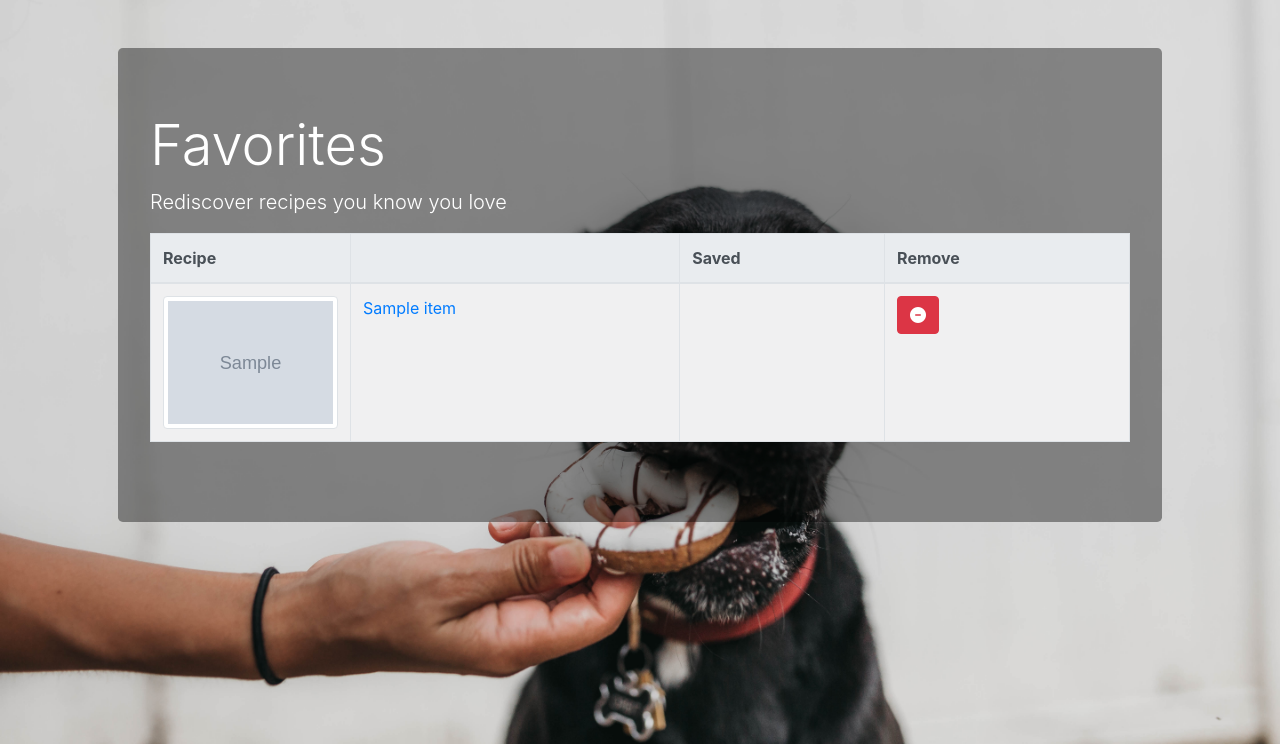
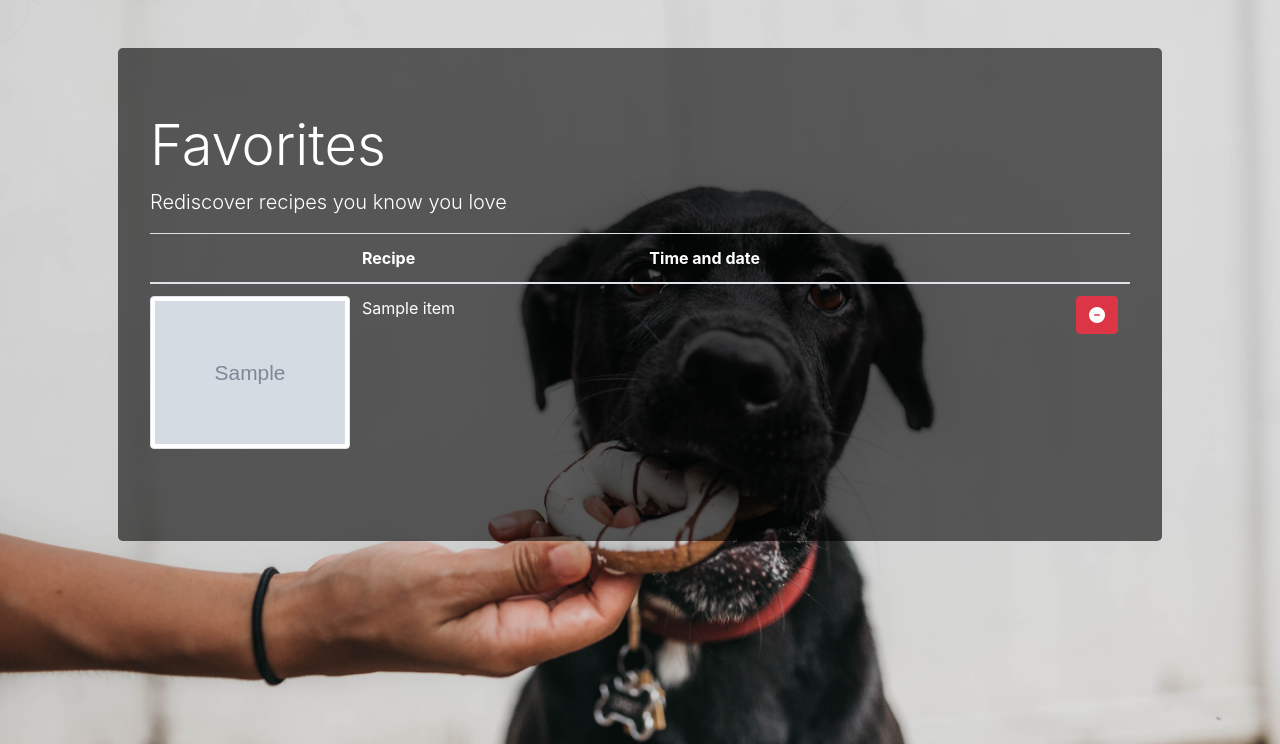
Before and after one commit to StijnMichiels00/WhatTheFridge, a Flask app: page /favorites in a window 1280 px wide. Shown: the part 56-800 px from the top of the page. Run offline with Flask 2, Linux system fonts and the light colour scheme; the visitor is signed in with stand-in values (Sample User, id 1); grey boxes marked "Sample" are stand-in pictures; a database or web service that is not in the repository returns one stand-in record (values such as "Sample title"); data that the repository does not hold is empty; some libraries are stand-ins or nearby versions.

Commit message:
design improvements

```diff
--- a/helpers.py
+++ b/helpers.py
@@ -4,7 +4,7 @@ import os
 from flask import redirect, render_template, request, session
 from functools import wraps
 
-api_key="692bda0d3e3843ea8694ef8df02201b3"
+api_key="679d12481f9e48e7bf7354e3b13dcaf2"
 def login_required(f):
     """
     Decorate routes to require login.
@@ -42,7 +42,7 @@ def lookup(ingredients,ranking):
     ingredients = ','.join(ingredients_string)
 
     try:
-        response = requests.get(f"https://api.spoonacular.com/recipes/findByIngredients?ingredients={(ingredients)}&ranking={ranking}&number=2&apiKey={api_key}")
+        response = requests.get(f"https://api.spoonacular.com/recipes/findByIngredients?ingredients={(ingredients)}&ranking={ranking}&number=10&apiKey={api_key}")
         response.raise_for_status()
     except requests.RequestException:
         return None
--- a/static/style.css
+++ b/static/style.css
@@ -1,6 +1,6 @@
 
 .jumbotron {
-    background-color:rgba(0, 0, 0, 0.4);
+    background-color:rgba(0, 0, 0, 0.6);
     color:white;
 }
 
@@ -68,6 +68,12 @@
 
 .register {
   background-image: url("register.jpg");
+  background-repeat: no-repeat;
+  background-size :cover;
+}
+
+.results {
+  background-image: url("search.jpg");
   background-repeat: no-repeat;
   background-size :cover;
 }
@@ -155,3 +161,20 @@
 .form-control-plaintext::placeholder {
   color:lightgray;
 }
+
+.favorite a:hover {
+  color:white;
+}
+
+.favorite a {
+  color:white;
+}
+
+.results a {
+  color:white;
+}
+
+
+.results a:hover {
+  color:white;
+}
--- a/templates/favorite.html
+++ b/templates/favorite.html
@@ -8,27 +8,30 @@
     <div class="jumbotron">
     <h1 class="display-4">Favorites</h1>
     <p class="lead">Rediscover recipes you know you love</p>
+<script src="/static/sorttable.js"></script>
 
     {% if info_recipes %}
 
-    <table class="table table-striped table-bordered table-light" style="color:black">
+    <table class="table sortable" style="color:white">
+      <thead>
       <tr>
-        <thead class="thead-light">
+
+        <th class="sorttable_nosort"></th>
         <th>Recipe</th>
-        <th></th>
-        <th>Saved</th>
-        <th>Remove</th>
+        <th>Time and date</th>
+        <th class="sorttable_nosort"></th>
+        </tr>
         </thead>
-      </tr>
+
     <tbody>
       {% for recipe in info_recipes %}
       <tr>
-        <td style="width:200px"><a href="/recipe?id={{ recipe.id }}"><img src={{recipe.image}} alt="{{ recipe.title }}" class="img-thumbnail"></a> </td>
+        <td style="width:200px;padding-left:0; padding-right:0"><a href="/recipe?id={{ recipe.id }}"><img src={{recipe.image}} alt="{{ recipe.title }}" class="img-thumbnail"></a> </td>
         <td><a href="/recipe?id={{recipe["id"]}}">{{ recipe["title"] }}</a></td>
         <td>{{ timestamp[recipe["id"]] }}</td>
         <td>
           <form action="/favorites" method="post">
-            <button class="btn btn-danger" type="submit" name="delete" value="{{ recipe["id"] }}"><i class="fas fa-minus-circle"></i></button>
+            <button class="btn btn-danger" type="submit" name="delete" value="{{ recipe["id"] }}" style="float:right"><i class="fas fa-minus-circle"></i></button>
           </form>
         </td>
       </tr>
--- a/templates/profile.html
+++ b/templates/profile.html
@@ -6,8 +6,8 @@
 {% block class %}profile{% endblock %}
 {% block main %}
     <div class="jumbotron">
-        <h1>
-            <strong>Profile</strong>
+        <h1 class="display-4">
+           Profile
         </h1>
         <h3>Username: {{username}}<br></h3>
         <div>
--- a/templates/support.html
+++ b/templates/support.html
@@ -6,7 +6,7 @@
 {% block class %}support{% endblock %}
 {% block main %}
     <div class="jumbotron">
-        <h1 class="display-3">Support</h1>
+        <h1 class="display-4">Support</h1>
         <p class="lead">We'll get you back cooking in no-time!</p>
 <hr>
         <h2>Frequently Asked Questions</h2>
```
Also changed, not shown: templates/results.html (+26 -17 lines).
